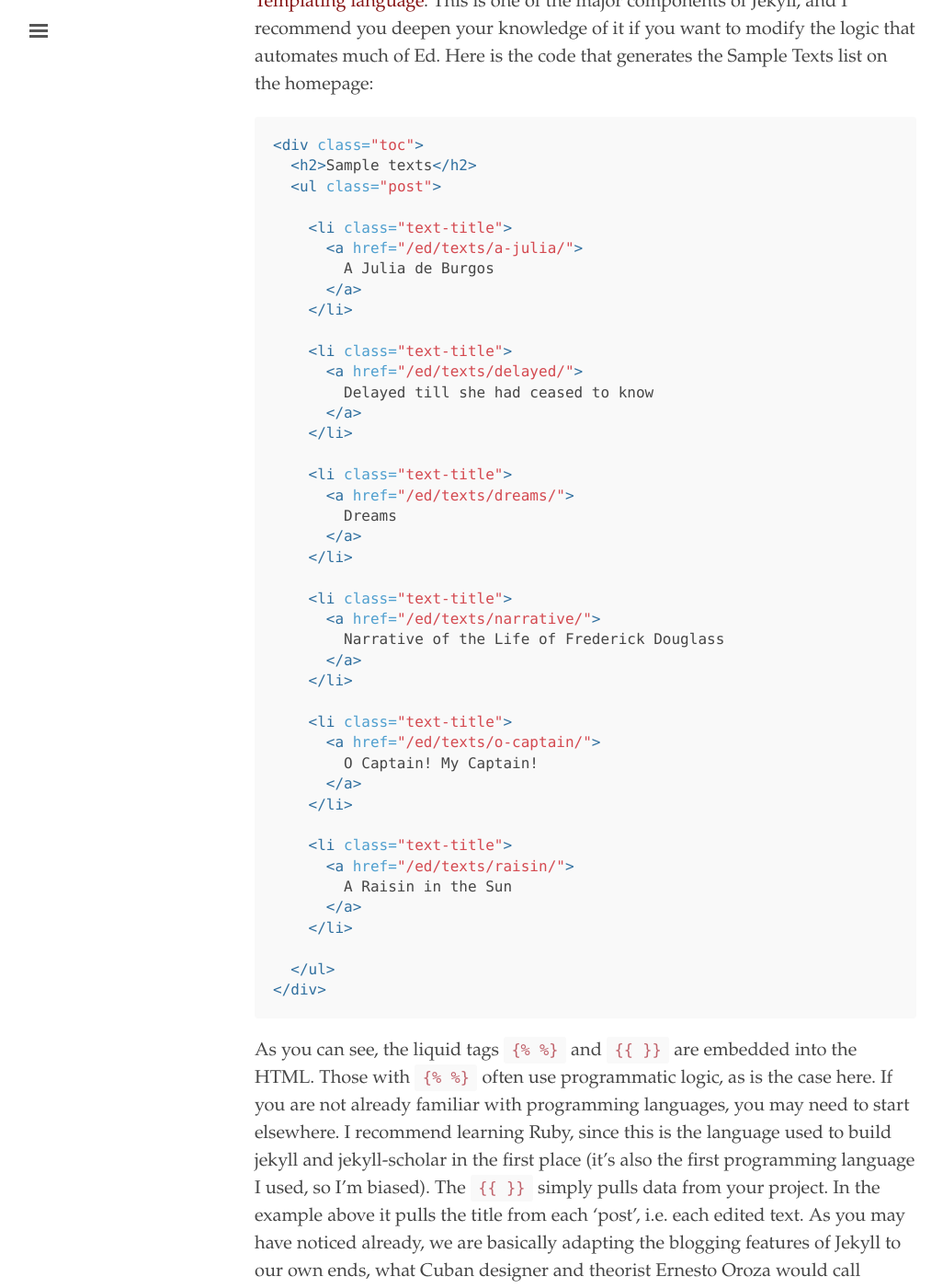
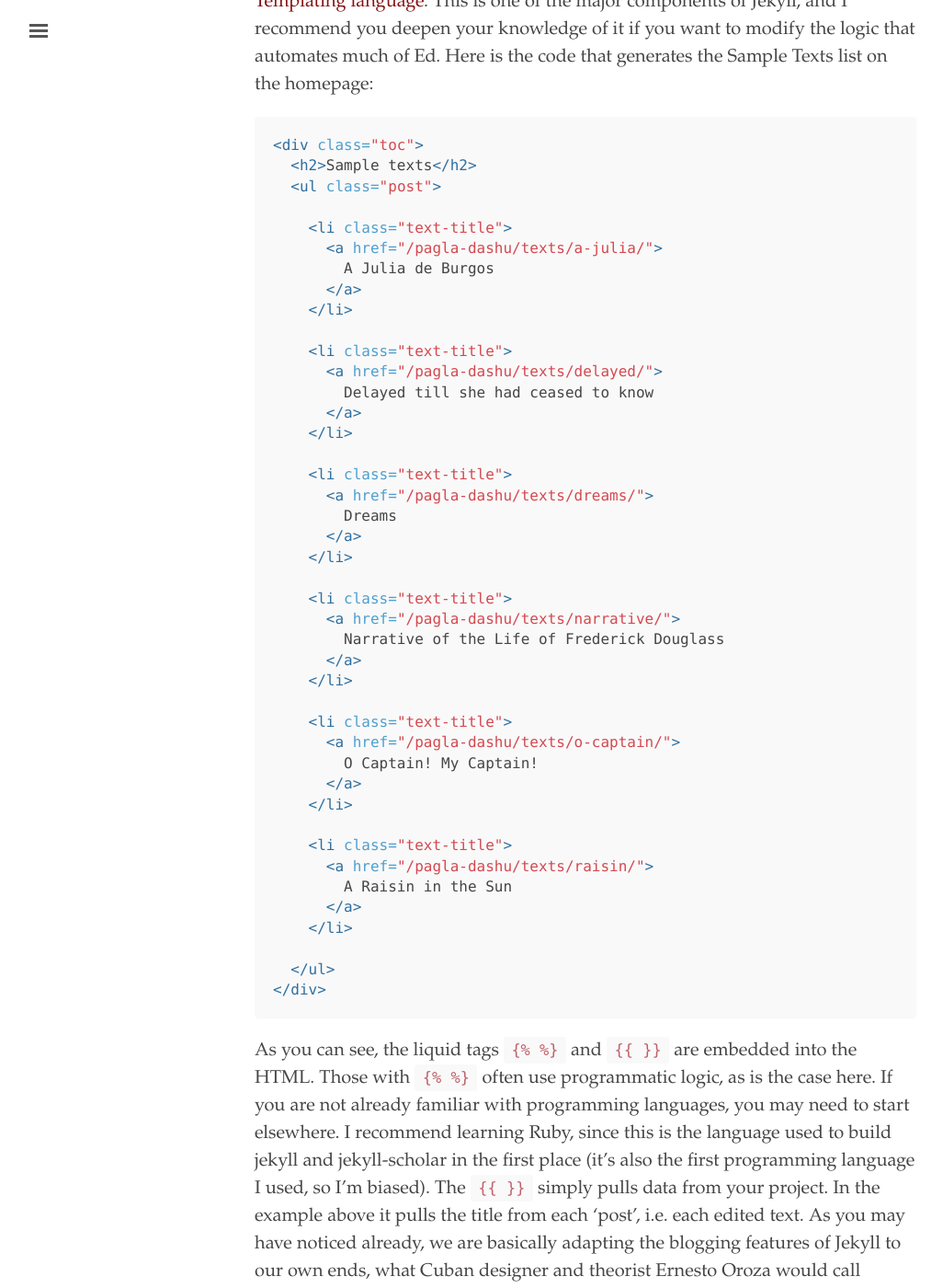
Before and after one commit to abhi-g80/pagla-dashu, a Jekyll site: the page built from documentation.md, in a window 1280 px wide and 1400 px high, scrolled down 17712 px. Shown: the whole window at 92% size, without its empty margins (3-1029 px from the left). Built offline with Jekyll 4.4.1, drawn with Linux system fonts in a browser that asks for light colours.

Commit message:
Update _config.yml

```diff
--- a/_config.yml
+++ b/_config.yml
@@ -5,7 +5,7 @@ title:               Ed.
 tagline:             'a jekyll theme for minimal editions'
 description:         'Ed is a Jekyll theme designed for textual editors based on minimal computing principles, and focused on legibility and flexibility.'
 url:                 'http://minicomp.github.io'
-baseurl:             '/ed'
+baseurl:             '/pagla-dashu'
 
 # About/contact
 author:
```
